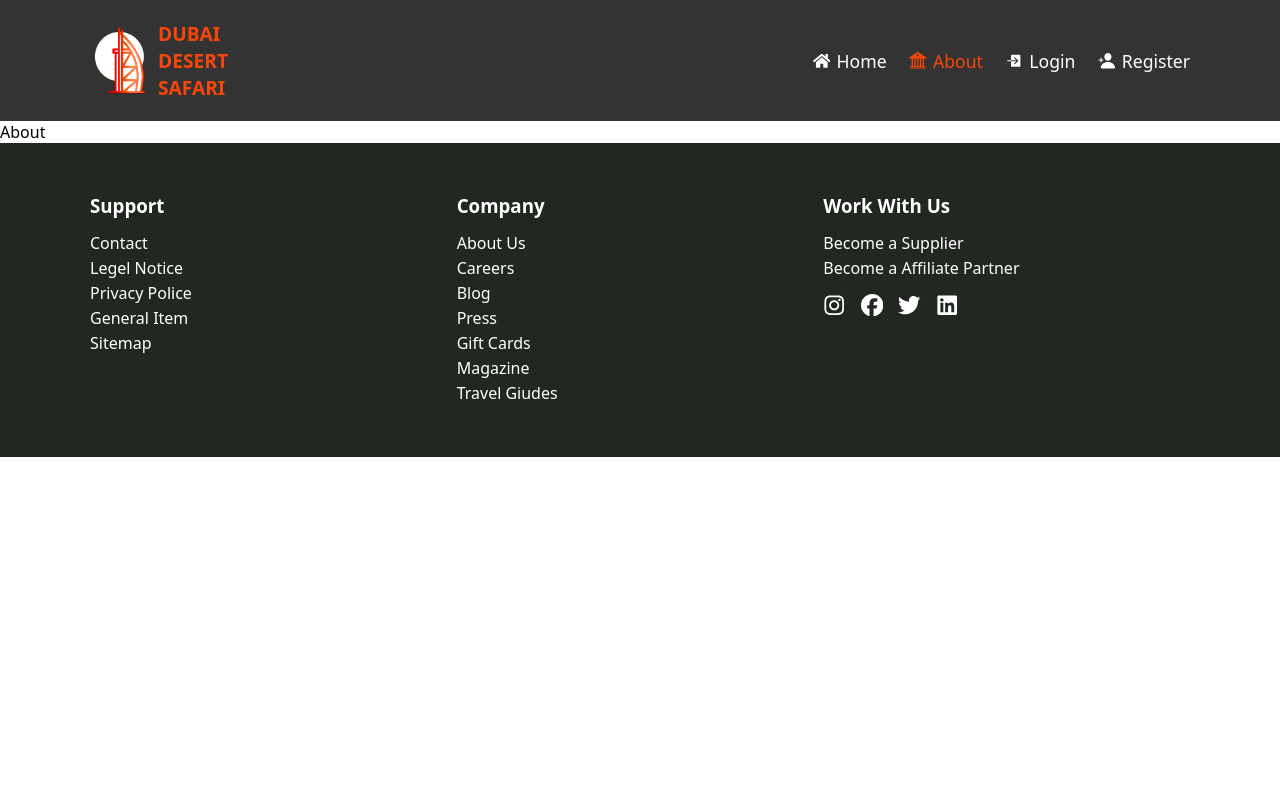
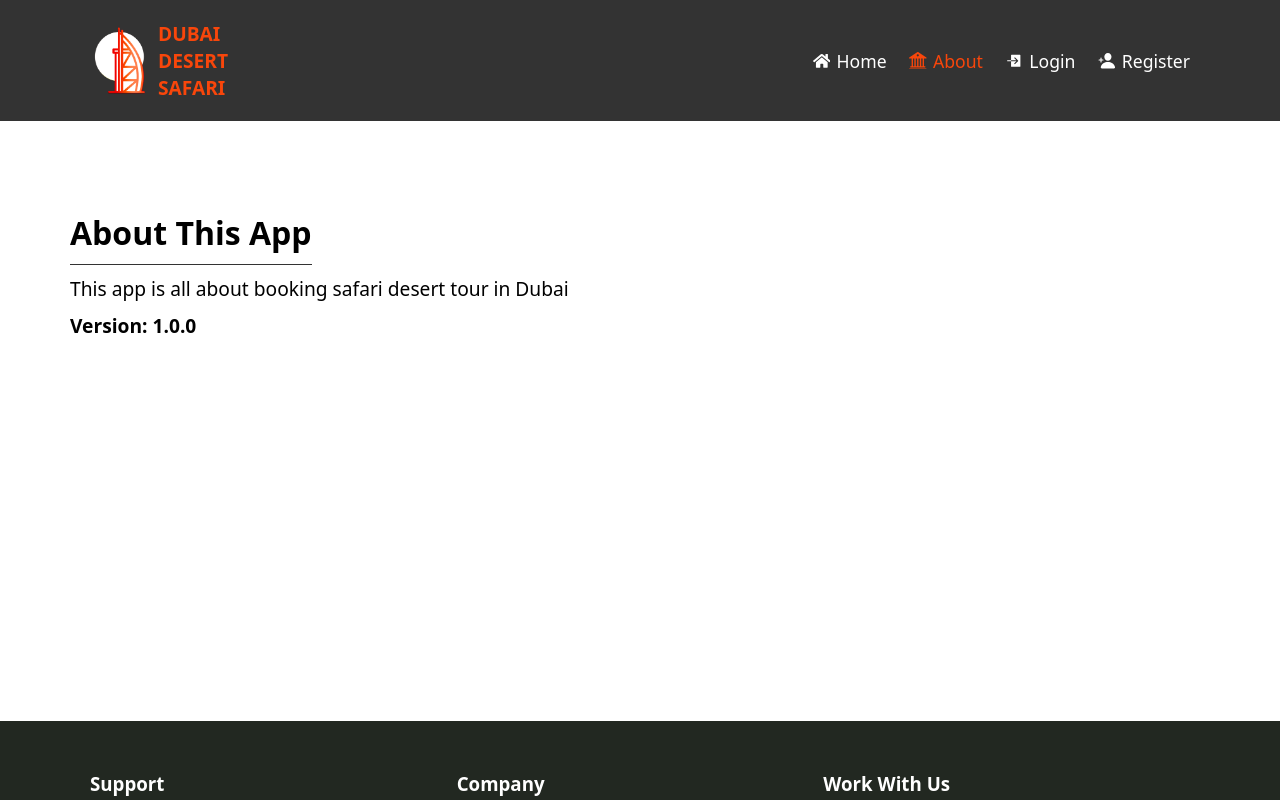
Before and after one commit to Mohamed-Elsayed-1/DUBAI-DESERT-SAFARI, a React (Vite) app: page /about in a window 1280 px wide. Shown: the top 800 px of the page. Built offline with nearby package versions, Linux system fonts and the light colour scheme.

Commit message:
`Added CSS import and updated About page content`

```diff
--- /dev/null
+++ b/src/Pages/About/About.css
@@ -0,0 +1,17 @@
+.about{
+  height: calc(100vh - 200px );
+  .container{
+    padding: 80px 0;
+    h1{
+      font-size: 2rem;
+      border-bottom: 1px solid #333;
+      width: fit-content;
+      padding: 10px 0;
+      margin-bottom: 10px;
+    }
+    p{
+      font-size: 1.2rem;
+      margin-bottom: 10px;
+    }
+  }
+}
--- a/src/Pages/About/About.jsx
+++ b/src/Pages/About/About.jsx
@@ -1,3 +1,10 @@
+import './About.css'
 export const About = () => {
-  return <div>About</div>;
+  return <section className='about'>
+    <div className="container">
+      <h1>About This App</h1>
+      <p>This app is all about booking safari desert tour in Dubai</p>
+      <p><strong>Version: 1.0.0</strong></p>
+    </div>
+  </section>;
 };
```
